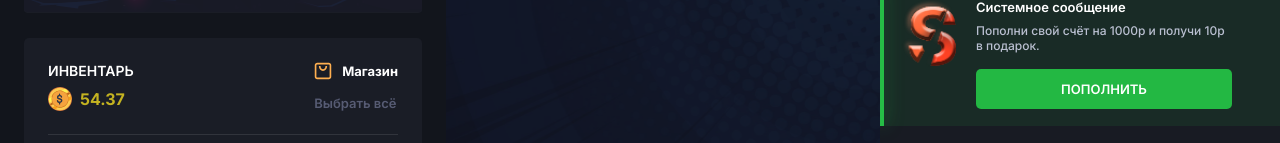
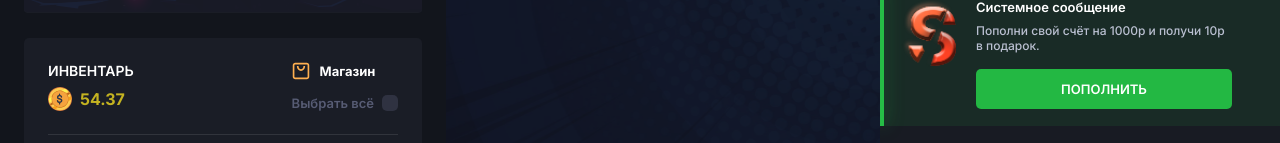
Before and after one commit to alien-devs/skinchaser, a Next.js app: page /wheel in a window 1280 px wide. Shown: the part 472-615 px from the top of the page. Built offline with nearby package versions, Linux system fonts and the light colour scheme.

Commit message:
checkbox added

```diff
--- a/components/Inventory/index.jsx
+++ b/components/Inventory/index.jsx
@@ -1,8 +1,7 @@
 import Item from "../Item"
+import { ar } from "../../data/arrays"
 
 const Inventory = () => {
-    const itemsArray = [1, 1, 1, 1, 1, 1, 1, 1, 1, 1, 1, 1, 1, 1, 1, 1, 1, 1]
-
     return (
         <div className="inventory">
             <div className="inventory-heading">
@@ -20,12 +19,14 @@ const Inventory = () => {
                     </button>
                     <div className="inventory-choose-all">
                         Выбрать всё
+                        <input type="checkbox" id="chooseAll"/>
+                        <label for="chooseAll"></label>
                     </div>
                 </div>
             </div>
             <div className="inventory-list">
                 {
-                    itemsArray.map((i, key) => (
+                    ar.map((i, key) => (
                         <Item key={key}/>
                     ))
                 }
--- a/components/Inventory/main.scss
+++ b/components/Inventory/main.scss
@@ -50,6 +50,23 @@
     font-weight: 600;
     font-size: 13px;
     color: #575C74;
+    display: flex;
+    align-items: center;
+
+    label {
+        width: 16px;
+        height: 16px;
+        display: block;
+        margin-left: 8px;
+        background: #2F3241;
+        border-radius: 5px;
+        cursor: pointer;
+    }
+
+    input {
+        display: none;
+        position: relative;
+    }
 }
 
 .inventory-list {
--- a/styles/profile.scss
+++ b/styles/profile.scss
@@ -161,9 +161,11 @@
 	justify-content: center;
 	width: 158px;
 	height: 127px;
+
 	img {
 		position: absolute;
 	}
+
 	.block {
 		margin-top: 20px;
 		text-align: center;
@@ -171,15 +173,18 @@
 		border: 1px dashed #2f3241;
 		border-radius: 50%;
 	}
+
 	h2 {
 		font-size: 13px;
 	}
+
 	p {
 		color: #747992;
 		font-size: 13px;
 		text-transform: uppercase;
 		font-weight: 600;
 	}
+
 	.line {
 		margin: 8px 0;
 		width: 100%;
@@ -192,12 +197,14 @@
 	margin-top: 35px;
 	text-align: center;
 	margin-bottom: 14px;
+
 	h2 {
 		font-weight: 600;
 		color: #575c74;
 		text-transform: uppercase;
 		font-size: 13px;
 	}
+
 	p {
 		color: #23b843;
 		font-weight: 600;
@@ -209,25 +216,30 @@
 .level {
 	margin-bottom: 50px;
 	width: 100%;
+
 	.row {
 		width: 100%;
 		display: flex;
 		align-items: center;
 		justify-content: space-between;
 		margin-bottom: 27px;
+
 		p {
 			display: flex;
 			align-items: center;
 			font-size: 13px;
 			color: #c3b321;
+
 			img {
 				margin-right: 8px;
 			}
 		}
+
 		span {
 			color: #5a5936;
 			margin: 0 5px;
 		}
+
 		h2 {
 			color: #575c74;
 			font-size: 13px;
@@ -247,9 +259,11 @@
 		border-radius: 10px;
 		height: 5px;
 		width: 80px;
+
 		&.big {
 			position: relative;
 			width: 126px;
+
 			&::before {
 				content: "";
 				position: absolute;
@@ -269,6 +283,7 @@
 		background: #2f3241;
 		position: relative;
 	}
+
 	.graph_img {
 		position: absolute;
 		left: 70px;
@@ -276,6 +291,7 @@
 		transform: translateY(-50%);
 		z-index: 99;
 	}
+
 	.default::before,
 	.second_green::before,
 	.green::before {
@@ -286,23 +302,23 @@
 		transform: translateX(-50%);
 		top: 30px;
 	}
+
 	.default::before {
 		content: "1000";
 		color: #575c74;
 	}
+
 	.green::before {
 		content: "1250";
 
 		color: #31bf48;
 	}
+
 	.second_green::before {
 		content: "1500";
 
 		color: #31bf48;
 	}
-}
-
-.referal_footer_block {
 }
 
 .referal_footer {
@@ -326,14 +342,20 @@
 		display: flex;
 		align-items: center;
 		justify-content: space-between;
+
 		.margin {
 			margin-right: 24px !important;
 		}
+
 		h2 {
 			font-weight: 600;
 			font-size: 13px;
 			margin-right: 12px;
+			max-width: 118px;
+			overflow: hidden;
+			text-overflow: ellipsis;
 		}
+
 		img {
 			cursor: pointer;
 		}
```
